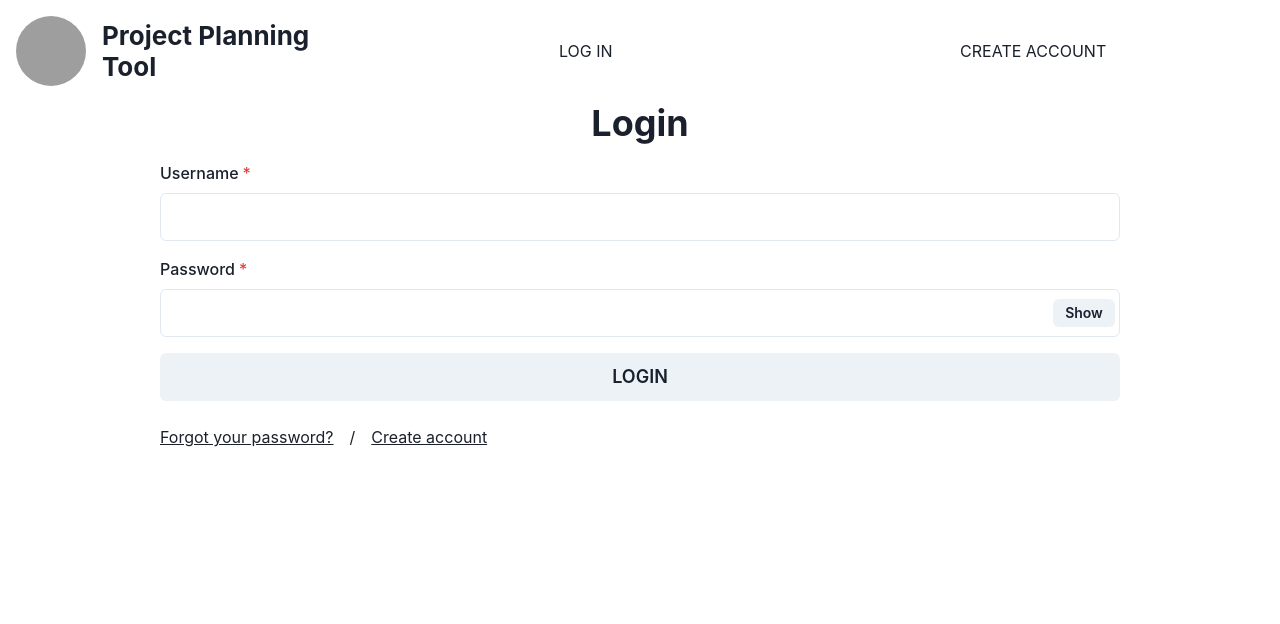
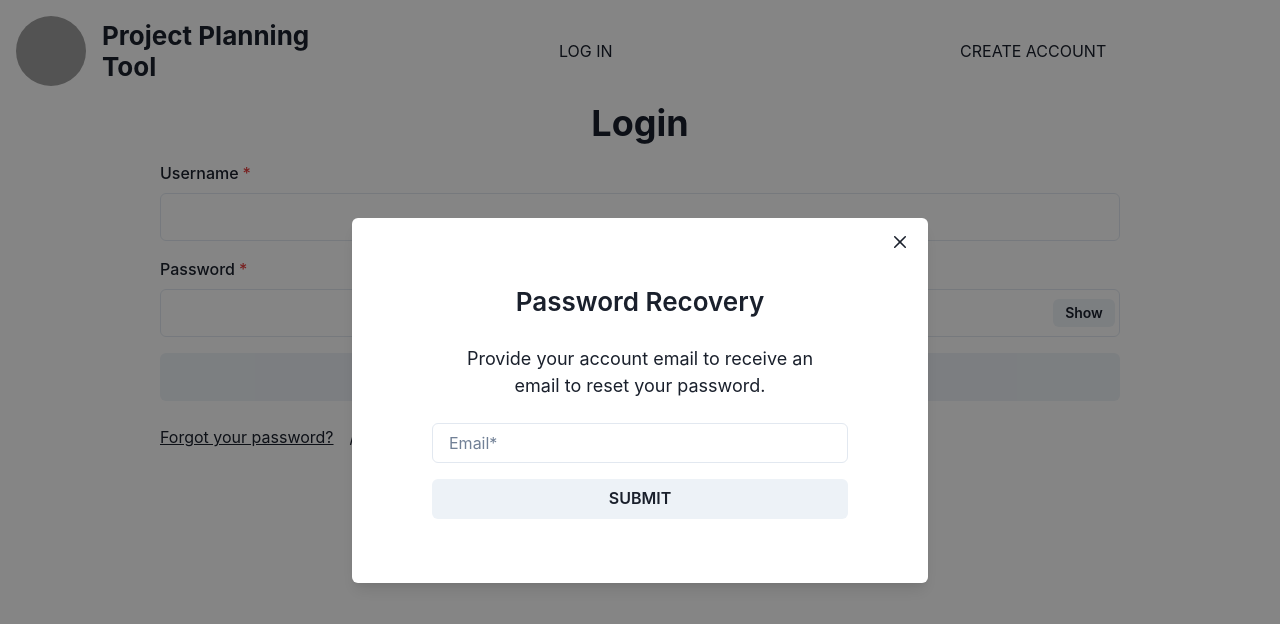
Before and after one commit to charlenexu20/cwc-todo-list, a React (Create React App) app in the folder client/: page /log-in in a window 1280 px wide. Both pictures are taken after a click on the link "Forgot your password?". Shown: the top 624 px of the page. Built offline with nearby package versions, Linux system fonts and the light colour scheme; grey boxes are pictures that could not be loaded.

Commit message:
Create password recovery modal

```diff
--- /dev/null
+++ b/client/src/Components/Login/PasswordRecoveryModal.tsx
@@ -0,0 +1,63 @@
+import {
+  Box,
+  Button,
+  Input,
+  Modal,
+  ModalBody,
+  ModalCloseButton,
+  ModalContent,
+  ModalHeader,
+  ModalOverlay,
+  Text,
+} from "@chakra-ui/react";
+import { useState } from "react";
+
+type Props = {
+  isOpen: boolean;
+  onClose: () => void;
+};
+
+const PasswordRecoveryModal = ({ isOpen, onClose }: Props) => {
+  const [email, setEmail] = useState("");
+
+  const handleEmailChange = (e: any) => {
+    setEmail(e.target.value);
+  };
+
+  const handleButtonClick = () => {
+    console.log("EMAIL: ", email);
+    onClose();
+  };
+
+  return (
+    <Modal isOpen={isOpen} onClose={onClose} size="xl" isCentered>
+      <ModalOverlay />
+      <ModalContent px={20} py={12} alignItems="center">
+        <ModalHeader fontSize={26} mb={2}>
+          Password Recovery
+        </ModalHeader>
+        <ModalCloseButton />
+        <ModalBody p="0">
+          <Box w="100%">
+            <Text mb={6} px={6} textAlign="center" fontSize={18}>
+              Provide your account email to receive an email to reset your
+              password.
+            </Text>
+            <Input
+              type="text"
+              placeholder="Email*"
+              w="100%"
+              onChange={handleEmailChange}
+              isRequired
+            />
+          </Box>
+        </ModalBody>
+        <Button w="100%" m={4} onClick={handleButtonClick}>
+          SUBMIT
+        </Button>
+      </ModalContent>
+    </Modal>
+  );
+};
+
+export default PasswordRecoveryModal;
--- a/client/src/Pages/LogIn.tsx
+++ b/client/src/Pages/LogIn.tsx
@@ -10,17 +10,20 @@ import {
   InputRightElement,
   Link,
   Text,
+  useDisclosure,
   useToast,
 } from "@chakra-ui/react";
 import axios from "axios";
 import { useState } from "react";
 import { useNavigate, useOutletContext } from "react-router-dom";
 import { Context } from "../App";
+import PasswordRecoveryModal from "../components/Login/PasswordRecoveryModal";
 
 const LogIn = () => {
   const navigate = useNavigate();
   const toast = useToast();
   const context = useOutletContext() as Context;
+  const { isOpen, onOpen, onClose } = useDisclosure();
 
   const [username, setUsername] = useState("");
   const [password, setPassword] = useState("");
@@ -150,7 +153,7 @@ const LogIn = () => {
           LOGIN
         </Button>
         <Box w="100%" display="flex" lineHeight="40px">
-          <Link href="#" textDecorationLine="underline">
+          <Link href="#" onClick={onOpen} textDecorationLine="underline">
             Forgot your password?
           </Link>
           <Text paddingInline={4}>/</Text>
@@ -158,6 +161,7 @@ const LogIn = () => {
             Create account
           </Link>
         </Box>
+        <PasswordRecoveryModal isOpen={isOpen} onClose={onClose} />
       </Box>
     </Box>
   );
```
